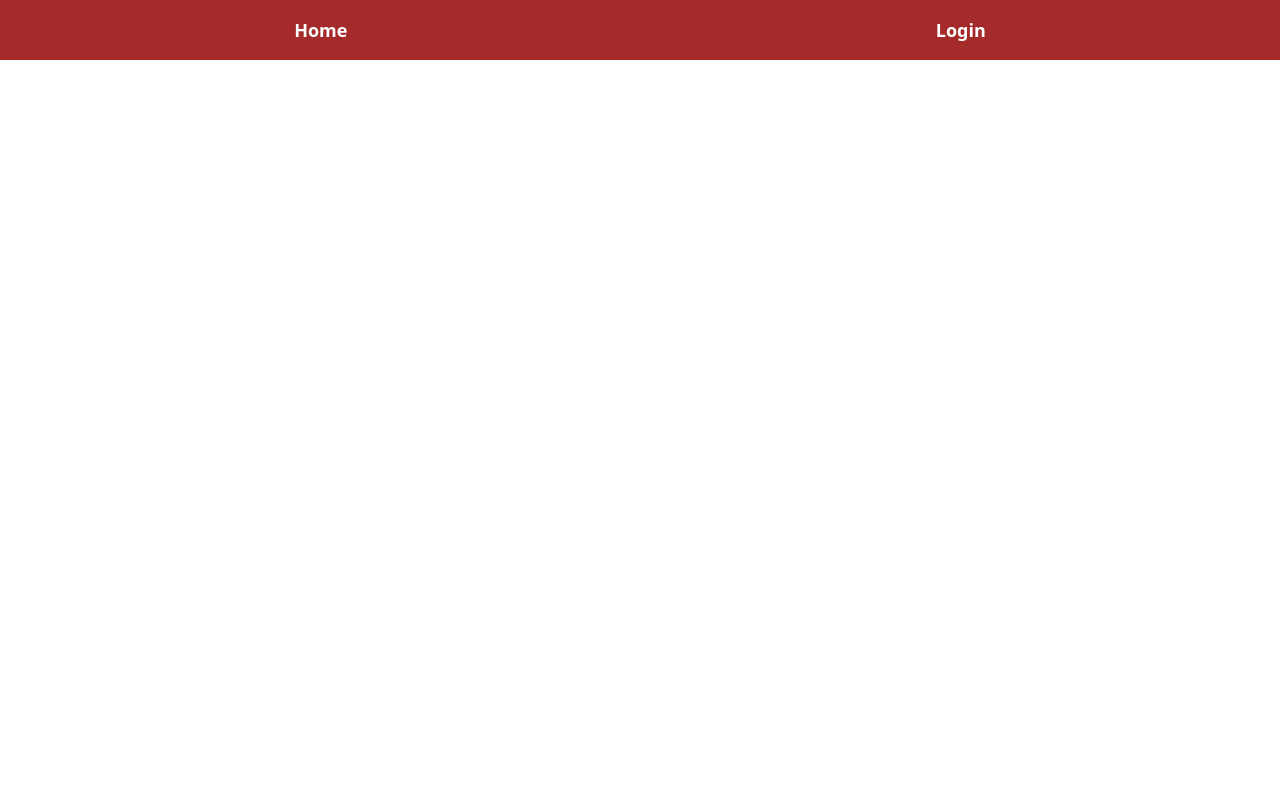
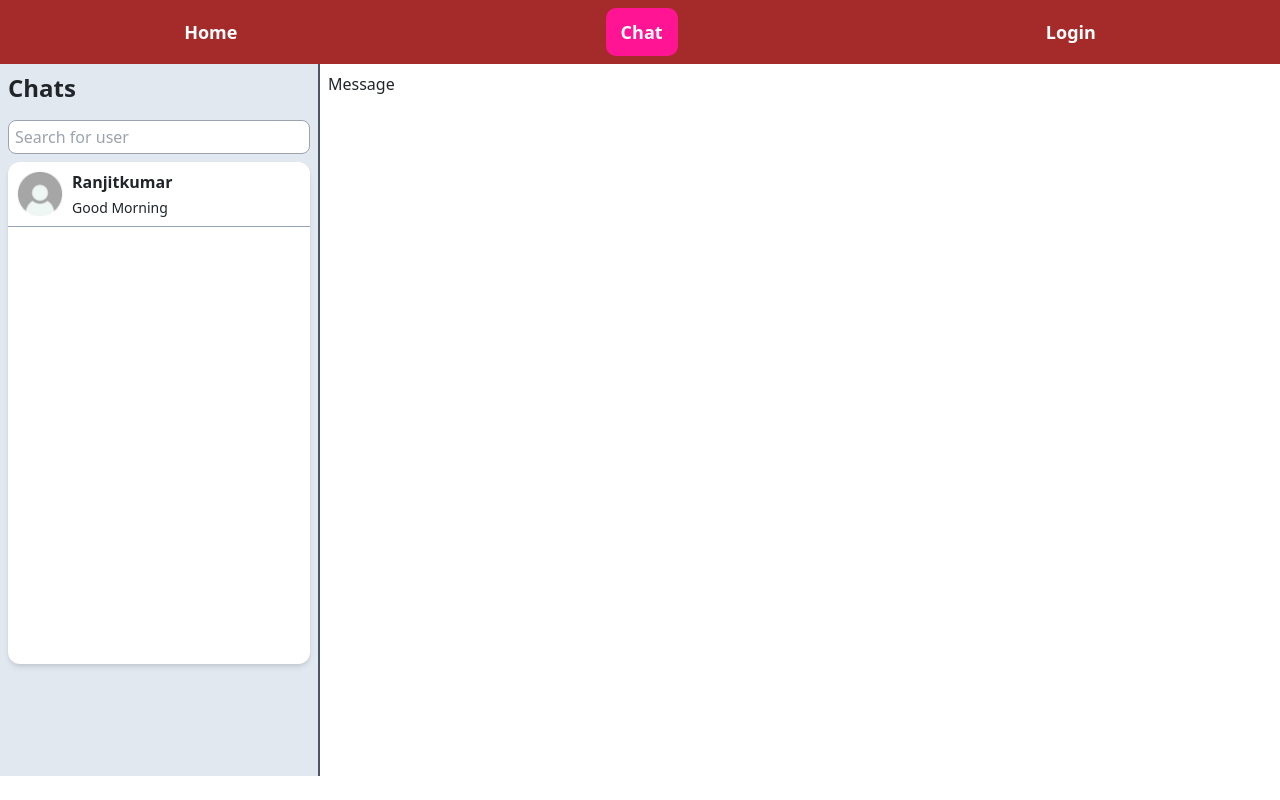
Before and after one commit to Ranjtkumar/mini-project, a React (Create React App) app: page /chat in a window 1280 px wide. Before the commit this address had no page. Built offline with nearby package versions, Linux system fonts and the light colour scheme.

Commit message:
chat page

```diff
--- a/src/App.js
+++ b/src/App.js
@@ -3,6 +3,7 @@ import './App.css';
 import Login from './components/Login';
 import Home from './components/Home';
 import Navbar from './components/Navbar';
+import Chat from './components/Chat';
 
 
 
@@ -13,6 +14,7 @@ function App() {
       <Navbar/>
       <Routes>
         <Route path="/" element={<Home/>}/>
+        <Route path="/chat" element={<Chat/>}/>
         <Route path="/login" element={<Login/>}/>
 
 
--- /dev/null
+++ b/src/components/Chat.js
@@ -0,0 +1,30 @@
+import React from 'react'
+
+export default function Chat() {
+  return (
+    <div className='w-full h-[89vh] '>
+        <div className='bg-white grid grid-cols-12 h-full border-7 border-gray-400 rounded-lg'>
+            <div className='col-span-3 border-r-2 border-gray-600 bg-slate-200'>
+                <div className='text-2xl font-bold px-2 pt-2'>Chats</div>
+                <div className='border-1 border-gray-400 rounded-lg py-1 px-1.5 mt-3 mx-2 bg-white'>
+                    <input placeholder='Search for user' style={{outline:"none"}} className='w-full'/>
+                </div>
+
+                <div className='my-2 overflow-scroll chats shadow-md mx-2 rounded-xl bg-white'>
+                    <div className='flex gap-2 border-b border-slate-400 p-2'>
+                        <img src="/assets/EmptyPic.jpg" className='h-12 w-12 rounded-full'/>
+                        <div className='flex flex-col justify-center gap-1'>
+                            <div className='text-base font-semibold'>Ranjitkumar</div>
+                            <div className='text-sm font-normal'>Good Morning</div>
+                        </div>
+                    </div>
+
+                </div>
+            </div>
+            <div className='col-span-9 p-2'>
+                Message
+            </div>
+        </div>
+    </div>
+  )
+}
--- a/src/components/Login.js
+++ b/src/components/Login.js
@@ -1,5 +1,6 @@
 import React, { useState,useEffect } from 'react'
 import axios from 'axios'
+import { useNavigate } from 'react-router-dom'
 
 
 export default function Login() {
@@ -14,6 +15,7 @@ export default function Login() {
   const [userList,setUserList] = useState([])
 
   const [errMsg,setErrMsg] = useState("")
+  const navigate = useNavigate()
 
   useEffect(()=>{
     axios.get("http://localhost:3002/user/get").then(
@@ -30,7 +32,7 @@ export default function Login() {
 
     if(user){
       if(user?.password === password){
-
+        navigate("/")
       }else{
         setErrMsg("Incorrect password")
       }
@@ -51,7 +53,7 @@ export default function Login() {
   }
 
   return (
-    <div className='flex justify-center items-center bg-cover pt-3 overflow-y-hidden' style={{backgroundImage:`url('/assets/chatbg.jpg')`}}>
+    <div className='flex justify-center items-center bg-cover pt-[32px] overflow-y-hidden' style={{backgroundImage:`url('/assets/chatbg.jpg')`}}>
 
         <div className='grid grid-cols-12 w-1/2 border-8 border-orange-500 rounded'>
           <div className='flex flex-col items-center col-span-5 bg-blue-200'>
@@ -73,13 +75,11 @@ export default function Login() {
 
 
                 className='mt-2 border-2 border-black rounded-lg px-1 py-0.5 base'/><br/>
-                <div className='text-red-400 pt-2 tet-lg'>{errMsg}</div>
+
+                <div className='text-red-500 pt-2 text-lg font-semibold'>{errMsg}</div>
+
                 <button type='sumbit' className='bg-green-600 px-4 py-2 rounded-lg mt-4 font-medium
                 text-white text-lg'>Login</button>
-
-
-
-
 
                   <div className='pt-5 cursor-pointer' onClick={()=>{setIsSignup(true);setEmail("");setPassWord("")}}>
                     {`Didn't have account`}
--- a/src/components/Navbar.js
+++ b/src/components/Navbar.js
@@ -3,8 +3,9 @@ import { NavLink } from 'react-router-dom'
 
 export default function Navbar() {
   return (
-   <nav className='header-nav py-3 text-lg font-bold'>
+   <nav className='header-nav py-2 text-lg font-bold'>
     <NavLink to="/">Home</NavLink>
+    <NavLink to="/chat">Chat</NavLink>
     <NavLink to="/login">Login</NavLink>
    </nav>
   )
--- a/src/index.css
+++ b/src/index.css
@@ -16,3 +16,12 @@
     padding:10px 15px 10px 15px;
     border-radius: 10px;
 }
+
+.chats{
+    height: calc(100% - 210px);
+}
+
+
+.chats::-webkit-scrollbar{
+    display: none;
+}
```
